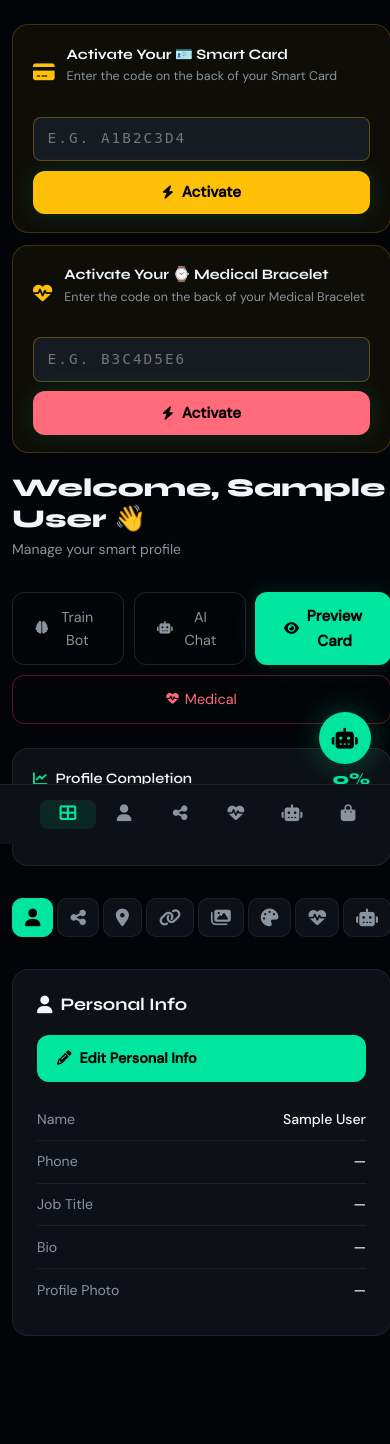
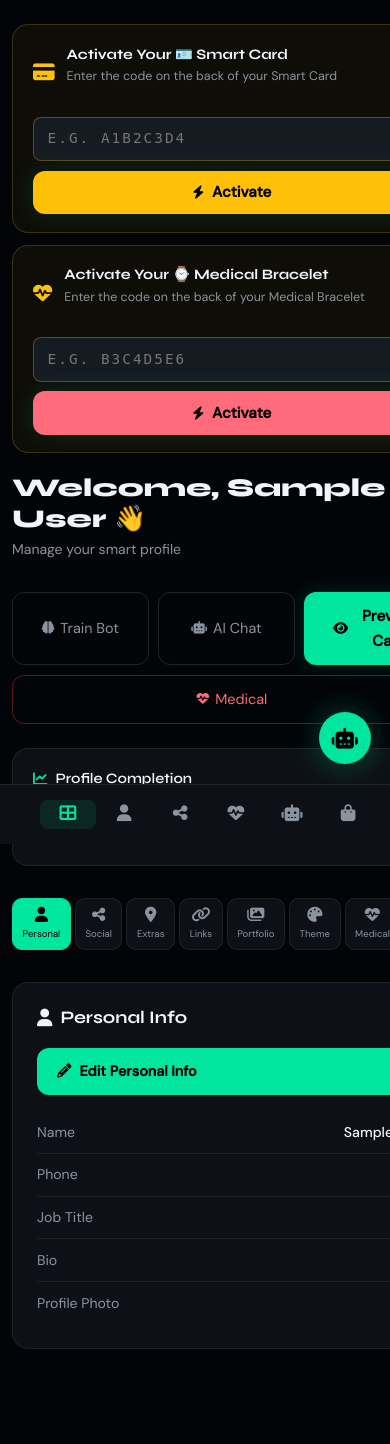
Before and after one commit to MostafaAlwakel/micronfc, a Flask app: page /dashboard in a window 390 px wide. Shown: the top 1444 px of the page. Before the commit the page ends 1336 px from the top, so only its background shows below. Run offline with Flask 3, Linux system fonts and the light colour scheme; the visitor is signed in with stand-in values (Sample User, id 1); data that the repository does not hold is empty; some libraries are stand-ins or nearby versions.

Commit message:
fix: dashboard mobile - tab labels visible, truncate long values
Co-Authored-By: Claude Sonnet 4.6 <noreply@anthropic.com>

```diff
--- a/static/css/style.css
+++ b/static/css/style.css
@@ -2036,18 +2036,29 @@ body { overflow-x: clip; max-width: 100vw; }
 .info-row {
   display: flex;
   justify-content: space-between;
-  align-items: flex-start;
+  align-items: center;
   padding: 0.6rem 0;
   border-bottom: 1px solid var(--border);
   font-size: 0.88rem;
-  gap: 1rem;
+  gap: 0.75rem;
+  min-width: 0;
 }
 .info-row:last-child { border-bottom: none; }
 .info-label { color: var(--muted); flex-shrink: 0; }
-.info-val { color: var(--text); font-weight: 500; text-align: right; word-break: break-word; }
+.info-val {
+  color: var(--text);
+  font-weight: 500;
+  text-align: right;
+  overflow: hidden;
+  text-overflow: ellipsis;
+  white-space: nowrap;
+  min-width: 0;
+  max-width: 60%;
+}
 
 @media (max-width: 768px) {
-  .tab-btn span { display: none; }
-  .tab-btn { padding: 0.6rem 0.75rem; }
-  .tab-btn i { font-size: 1.1rem; }
-}
+  .tab-btn span { font-size: 0.6rem; }
+  .tab-btn { padding: 0.5rem 0.6rem; gap: 0.2rem; }
+  .tab-btn i { font-size: 0.95rem; }
+  .info-val { max-width: 55%; }
+}
--- a/templates/dashboard.html
+++ b/templates/dashboard.html
@@ -509,7 +509,11 @@
         </div>
         <div class="info-row">
           <span class="info-label">InstaPay</span>
-          <span class="info-val">{{ user.instapay or '—' }}</span>
+          <span class="info-val">
+            {% if user.instapay %}
+              <a href="{{ user.instapay }}" target="_blank" style="color:var(--accent); text-decoration:none;">✓ Set</a>
+            {% else %}—{% endif %}
+          </span>
         </div>
       </div>
     </div>
@@ -527,7 +531,7 @@
         {% for lnk in (user.extra_links | from_json) %}
         <div class="info-row">
           <span class="info-label"><i class="fa fa-link fa-xs" style="color:var(--accent);"></i> {{ lnk.title }}</span>
-          <span class="info-val" style="font-size:0.78rem; color:var(--muted);">{{ lnk.url[:40] }}{% if lnk.url|length > 40 %}…{% endif %}</span>
+          <span class="info-val" style="font-size:0.78rem; color:var(--muted);">{{ lnk.url[:30] }}{% if lnk.url|length > 30 %}…{% endif %}</span>
         </div>
         {% endfor %}
       </div>
```
